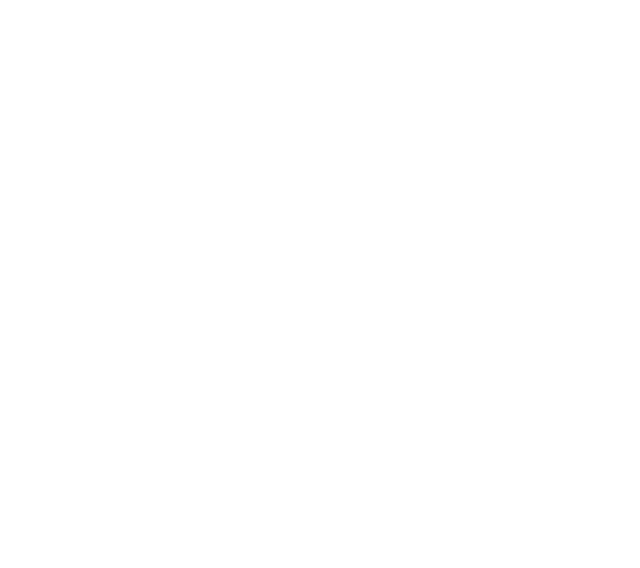
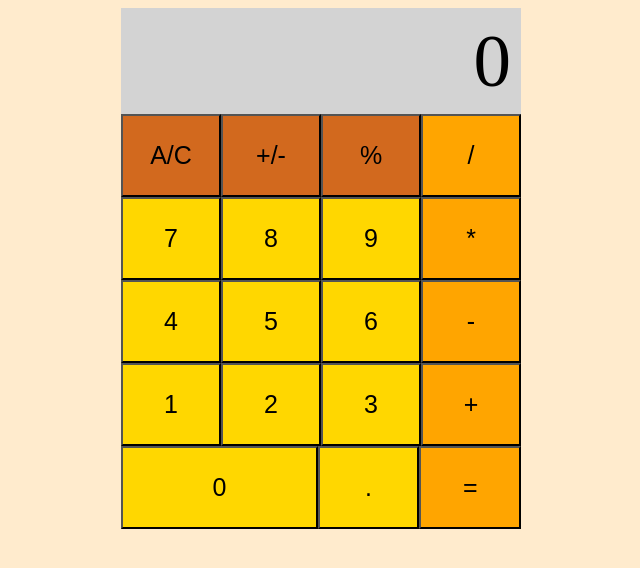
Before and after one commit to joeypizzas/odin-calculator, a plain HTML site: page index.html in a window 1280 px wide. Shown: the whole page, without its empty margins (319-959 px from the left). Drawn offline with Linux system fonts and the light colour scheme.

Commit message:
added much of HTML and CSS for calculator

```diff
--- a/index.html
+++ b/index.html
@@ -7,7 +7,40 @@
     <link rel="stylesheet" href="style.css">
     <script src="script.js" defer></script>
 </head>
-<body>
-
+<body id="body">
+    <div id="calculator">
+        <div id="display">
+            <div class="displayInput">0</div>
+        </div>
+        <div id="firstRowButtons">
+            <button class="specialButton">A/C</button>
+            <button class="specialButton">+/-</button>
+            <button class="specialButton">%</button>
+            <button class="operator">/</button>
+        </div>
+        <div id="secondRowButtons">
+            <button class="number">7</button>
+            <button class="number">8</button>
+            <button class="number">9</button>
+            <button class="operator">*</button>
+        </div>
+        <div id="thirdRowButtons">
+            <button class="number">4</button>
+            <button class="number">5</button>
+            <button class="number">6</button>
+            <button class="operator">-</button>
+        </div>
+        <div id="fourthRowButtons">
+            <button class="number">1</button>
+            <button class="number">2</button>
+            <button class="number">3</button>
+            <button class="operator">+</button>
+        </div>
+        <div id="fifthRowButtons">
+            <button class="zero">0</button>
+            <button class="number">.</button>
+            <button class="operator">=</button>
+        </div>
+    </div>
 </body>
 </html>
--- a/style.css
+++ b/style.css
@@ -1 +1,71 @@
 /* TOP calculator style */
+
+#body {
+    display: flex;
+    justify-content: center;
+    align-items: center;
+    background-color: blanchedalmond;
+}
+
+#calculator {
+    display: flex;
+    flex-direction: column;
+    width: 400px;
+}
+
+#display {
+    display: flex;
+    justify-content: right;
+    background-color: lightgrey;
+    padding: 10px;
+}
+
+.displayInput {
+    font-size: 75px;;
+}
+
+#firstRowButtons {
+    display: flex;
+    width: 400px;
+}
+
+#secondRowButtons {
+    display: flex;
+}
+
+#thirdRowButtons {
+    display: flex;
+}
+
+#fourthRowButtons {
+    display: flex;
+}
+
+#fifthRowButtons {
+    display: flex;
+}
+
+.specialButton, .operator, .number, .zero {
+    font-size: 25px;
+    padding: 25px;
+}
+
+.specialButton, .operator, .number {
+    flex: 1;
+}
+
+.zero {
+    flex: 3;
+}
+
+.specialButton {
+    background-color: chocolate;
+}
+
+.operator {
+    background-color: orange;
+}
+
+.number, .zero {
+    background-color: gold;
+}
```
